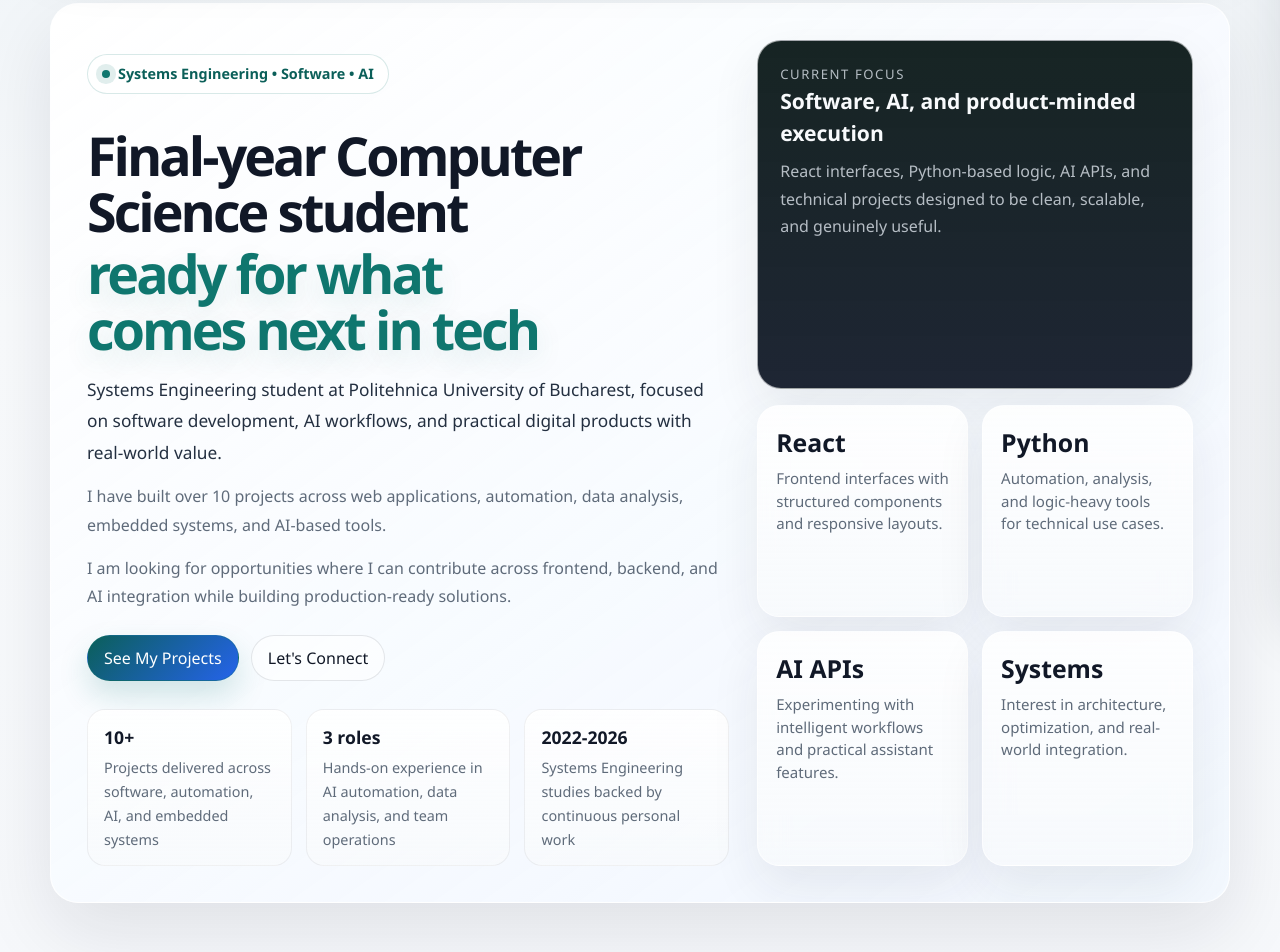
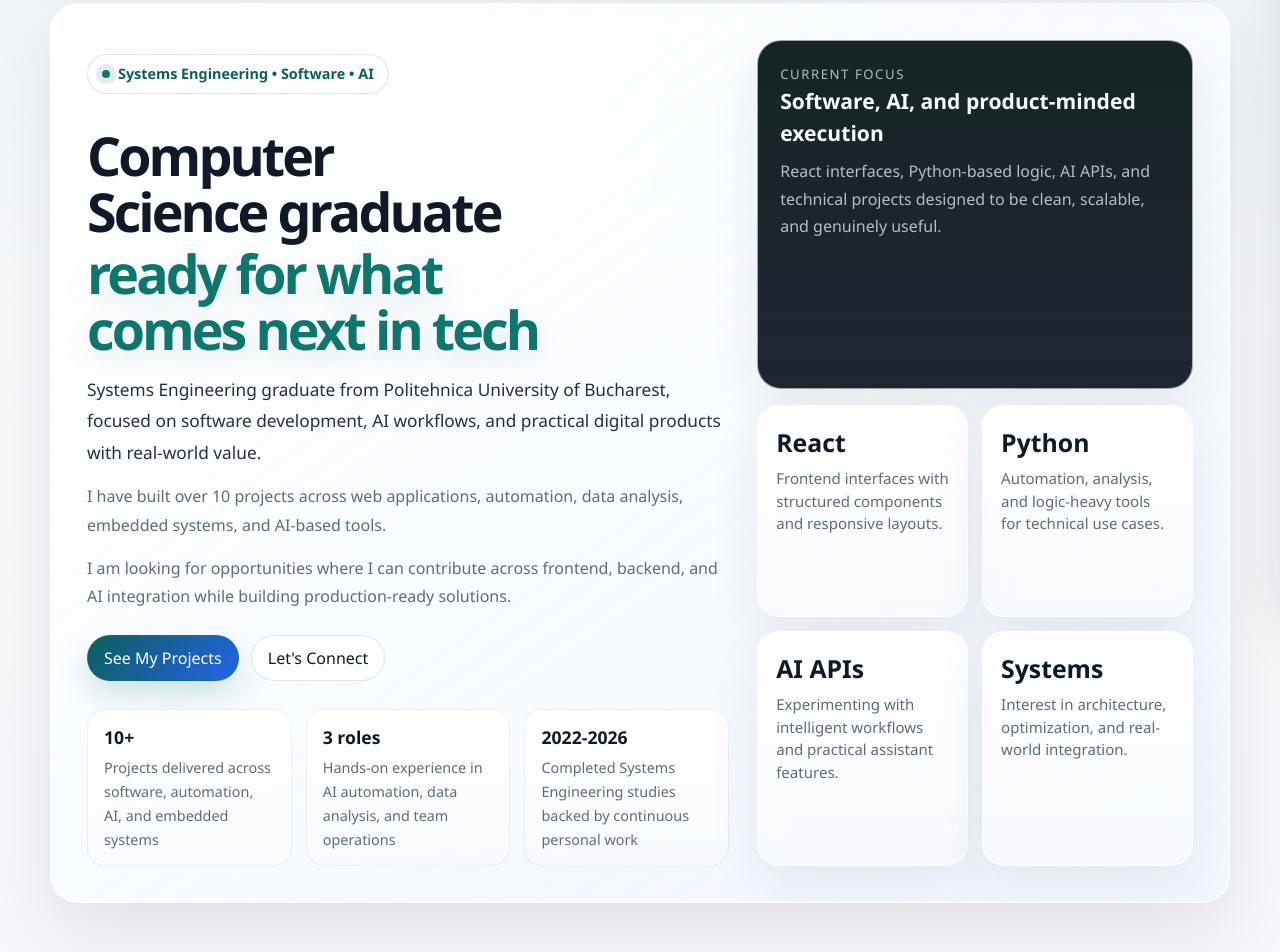
Before and after one commit to Antonio0805/portfolio-website, a React (Vite) app: page / in a window 1280 px wide. Shown: the part 180-1132 px from the top of the page. Built offline with nearby package versions, Linux system fonts and the light colour scheme.

Commit message:
Update portfolio graduate copy

```diff
--- a/src/App.css
+++ b/src/App.css
@@ -1307,8 +1307,10 @@ a:hover {
   width: 100%;
   max-width: 440px;
   height: 340px;
+  padding: 14px;
   border-radius: 24px;
-  object-fit: cover;
+  object-fit: contain;
+  background: rgba(255, 255, 255, 0.94);
   box-shadow: 0 24px 54px rgba(23, 33, 43, 0.14);
 }
 
--- a/src/content.js
+++ b/src/content.js
@@ -15,10 +15,10 @@ export const content = {
     },
     home: {
       badge: "Systems Engineering • Software • AI",
-      title: "Final-year Computer Science student",
+      title: "Computer Science graduate",
       titleAccent: "ready for what comes next in tech",
       paragraphs: [
-        "Systems Engineering student at Politehnica University of Bucharest, focused on software development, AI workflows, and practical digital products with real-world value.",
+        "Systems Engineering graduate from Politehnica University of Bucharest, focused on software development, AI workflows, and practical digital products with real-world value.",
         "I have built over 10 projects across web applications, automation, data analysis, embedded systems, and AI-based tools.",
         "I am looking for opportunities where I can contribute across frontend, backend, and AI integration while building production-ready solutions.",
       ],
@@ -27,7 +27,7 @@ export const content = {
       points: [
         { value: "10+", label: "Projects delivered across software, automation, AI, and embedded systems" },
         { value: "3 roles", label: "Hands-on experience in AI automation, data analysis, and team operations" },
-        { value: "2022-2026", label: "Systems Engineering studies backed by continuous personal work" },
+        { value: "2022-2026", label: "Completed Systems Engineering studies backed by continuous personal work" },
       ],
       focusEyebrow: "Current focus",
       focusTitle: "Software, AI, and product-minded execution",
@@ -170,7 +170,7 @@ export const content = {
       lead:
         "Technical systems training supported by a strong mathematics and computer science foundation.",
       label: "Education",
-      currentLabel: "In progress",
+      currentLabel: "Completed",
       items: [
         {
           school: "Politehnica University of Bucharest",
@@ -237,10 +237,10 @@ export const content = {
     },
     home: {
       badge: "Ingineria Sistemelor • Software • AI",
-      title: "Student in ultimul an pe zona de Computer Science",
+      title: "Absolvent pe zona de Computer Science",
       titleAccent: "pregatit pentru urmatoarele oportunitati din tech",
       paragraphs: [
-        "Student la Ingineria Sistemelor la Politehnica Bucuresti, concentrat pe dezvoltare software, workflow-uri AI si produse digitale practice cu valoare reala.",
+        "Absolvent de Ingineria Sistemelor la Politehnica Bucuresti, concentrat pe dezvoltare software, workflow-uri AI si produse digitale practice cu valoare reala.",
         "Am construit peste 10 proiecte din zona de web, automatizare, analiza de date, embedded si aplicatii bazate pe AI.",
         "Caut oportunitati in care pot contribui pe frontend, backend si integrare AI, construind solutii pregatite pentru utilizare reala.",
       ],
@@ -249,7 +249,7 @@ export const content = {
       points: [
         { value: "10+", label: "Proiecte realizate in software, automatizare, AI si embedded" },
         { value: "3 roluri", label: "Experienta practica in AI automation, analiza de date si operatiuni" },
-        { value: "2022-2026", label: "Studii de Ingineria Sistemelor sustinute de proiecte personale continue" },
+        { value: "2022-2026", label: "Studii de Ingineria Sistemelor absolvite, sustinute de proiecte personale continue" },
       ],
       focusEyebrow: "Focus actual",
       focusTitle: "Software, AI si executie orientata spre produs",
@@ -392,7 +392,7 @@ export const content = {
       lead:
         "Formare tehnica in sisteme sustinuta de o baza solida in matematica si informatica.",
       label: "Educatie",
-      currentLabel: "In curs",
+      currentLabel: "Absolvit",
       items: [
         {
           school: "Universitatea Politehnica din Bucuresti",
```
